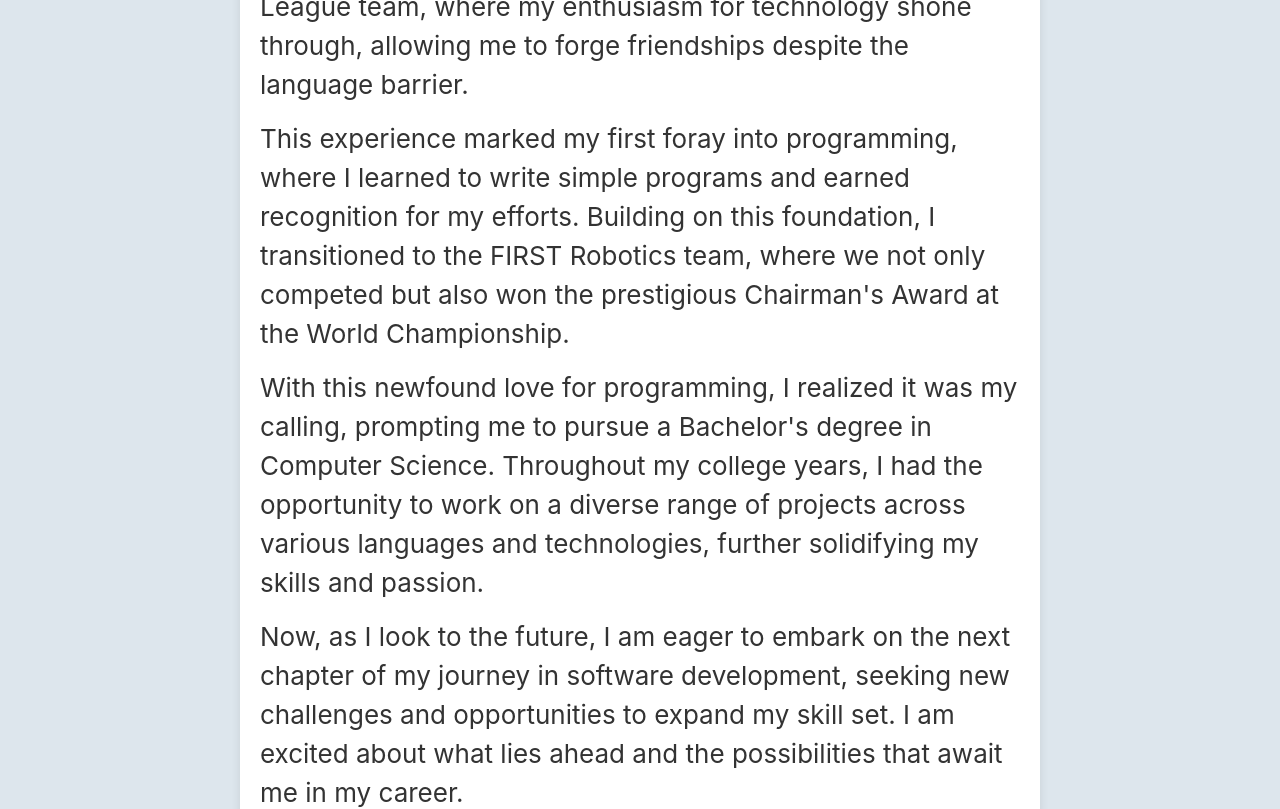
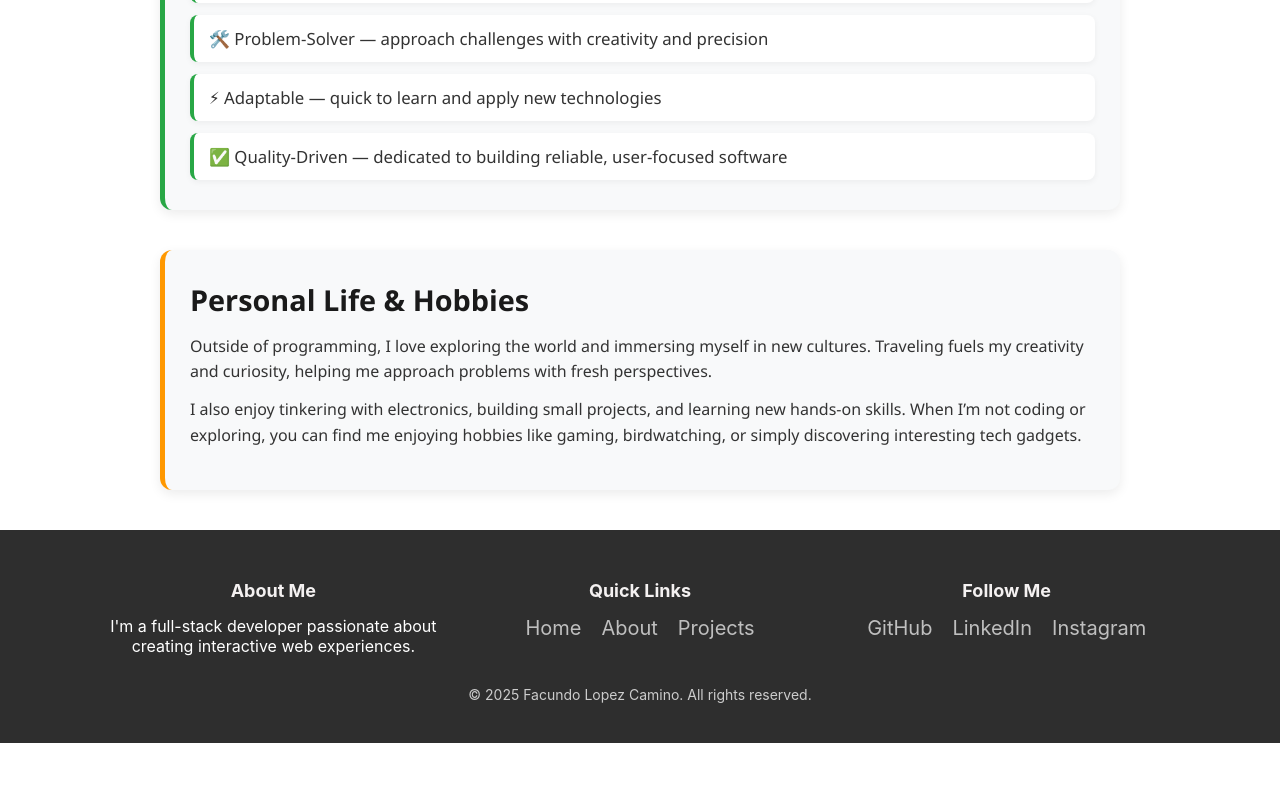
Before and after one commit to Flopez99/Facundo-Portfolio, a React (Create React App) app in the folder client/: page /about in a window 1280 px wide. Shown: the part 1406-2215 px from the top of the page. After the commit the page ends 2149 px from the top, so only its background shows below. Built offline with nearby package versions, Linux system fonts and the light colour scheme.

Commit message:
Fixed about section

```diff
--- a/client/src/pages/AboutPage.js
+++ b/client/src/pages/AboutPage.js
@@ -1,31 +1,120 @@
-import '../styling/App.css';
-import '../styling/about_page.css';
-import SkillsValues from './page_components/SkillsValues';
+import "../styling/App.css";
+import "../styling/about_page.css";
 
 function AboutPage() {
   return (
     <div className="AboutPage">
+      <div className="about-container">
+        {/* Snapshot */}
+        <section className="about-section snapshot">
+          <h1 className="section-header">At a Glance</h1>
+          <ul className="snapshot-list">
+            <li>🎓 B.S. in Computer Science</li>
+            <li>📜 ISTQB Certified</li>
+            <li>💻 10+ Programming Languages</li>
+            <li>🌎 Fluent in English & Spanish</li>
+            <li>🔧 Hands-on QA & IT troubleshooting</li>
+          </ul>
+        </section>
 
-      <body className="About-header">
-        <div className='about-container'>
+        {/* Professional Section */}
+        <section className="about-section professional">
+          <h1 className="section-header">Professional Profile</h1>
+          <p className="section-text">
+            I am a recent Computer Science graduate with a solid foundation in
+            full-stack development and software testing. My experience spans
+            game development, manual device testing, and electronics tinkering,
+            making me a versatile and hands-on engineer.
+          </p>
 
-          <SkillsValues/>
+          <h2 className="sub-header">Technical Skills</h2>
+          <ul className="skills-list">
+            <li>
+              <strong>Programming Languages:</strong> Python, Java, JavaScript,
+              TypeScript, Kotlin, C, C++, C#, Swift, SQL, HTML5, CSS
+            </li>
+            <li>
+              <strong>Software & Tools:</strong> ReactJS, NodeJS, Spring Boot,
+              AWS, Azure, Docker, PowerBI, Git, Postman, Android Studio
+            </li>
+            <li>
+              <strong>Manual & Electronics Skills:</strong> Device
+              troubleshooting, soldering, QA testing, firmware updates
+            </li>
+          </ul>
 
-          <div className='about-section'>
-            <h1 className='section-header'>About Me</h1>
-            <p className='section-text'>I am a recent Computer Science graduate with a solid foundation in full-stack development and a deep understanding of the Software Development Life Cycle (SDLC). My experience spans various domains, including game development, software testing, and web application design, making me a well-rounded engineer ready to tackle diverse challenges.</p>
-            <p className='section-text'>I am actively seeking new opportunities to showcase my skills and contribute to innovative projects that push the boundaries of technology. In the meantime, I’m dedicated to enhancing my expertise through personal projects and exploring the world, combining my passion for travel with my love for technology. I believe that every experience, whether in coding or exploring new cultures, enriches my perspective and fuels my creativity.</p>
-          </div>
-        </div>
+          <h2 className="sub-header">Certifications & Languages</h2>
+          <ul className="skills-list">
+            <li>
+              <strong>Certifications:</strong> ISTQB
+            </li>
+            <li>
+              <strong>Languages:</strong> English (Fluent), Spanish (Fluent)
+            </li>
+          </ul>
 
-        <div className='about-section'>
-          <h1 className='section-header'>My Story</h1>
-          <p className='section-text'>Growing up in a small town in Argentina, I developed a strong fascination with computers and technology from a young age. At age 11, I moved to the U.S. and faced the daunting challenge of adapting to a new culture without knowing the language. However, my passion for technology became a bridge to connection. In middle school, I joined the Lego League team, where my enthusiasm for technology shone through, allowing me to forge friendships despite the language barrier.</p>
-          <p className='section-text'>This experience marked my first foray into programming, where I learned to write simple programs and earned recognition for my efforts. Building on this foundation, I transitioned to the FIRST Robotics team, where we not only competed but also won the prestigious Chairman's Award at the World Championship.</p>
-          <p className='section-text'>With this newfound love for programming, I realized it was my calling, prompting me to pursue a Bachelor's degree in Computer Science. Throughout my college years, I had the opportunity to work on a diverse range of projects across various languages and technologies, further solidifying my skills and passion.</p>
-          <p className='section-text'>Now, as I look to the future, I am eager to embark on the next chapter of my journey in software development, seeking new challenges and opportunities to expand my skill set. I am excited about what lies ahead and the possibilities that await me in my career.</p>
-        </div>
-      </body>
+          <a
+            href="https://drive.google.com/file/d/1JcfBqGwGJ4QSYKdaH4xZdaFcad6uAIWL/view?usp=drive_link"
+            download
+            className="resume-button"
+          >
+            Download My Resume
+          </a>
+        </section>
+
+        {/* Core Competencies */}
+        <section className="about-section competencies">
+          <h1 className="section-header">Core Competencies</h1>
+          <ul className="skills-grid">
+            <li>Software QA (Manual & Automated)</li>
+            <li>Agile & Scrum Methodologies</li>
+            <li>API Testing (Postman)</li>
+            <li>Version Control (Git/GitHub)</li>
+            <li>CI/CD Pipelines</li>
+            <li>Database Management (SQL, MongoDB, MySQL)</li>
+            <li>Cloud Platforms (AWS, Azure)</li>
+            <li>IT Support & Troubleshooting</li>
+            <li>UI/UX Fundamentals</li>
+            <li>Full-Stack Web Development</li>
+          </ul>
+        </section>
+
+        {/* Professional Values */}
+        <section className="about-section values">
+          <h1 className="section-header">Professional Values</h1>
+          <ul className="values-list">
+            <li>
+              🤝 Collaborative — thrive in cross-functional and multicultural
+              teams
+            </li>
+            <li>
+              🛠️ Problem-Solver — approach challenges with creativity and
+              precision
+            </li>
+            <li>⚡ Adaptable — quick to learn and apply new technologies</li>
+            <li>
+              ✅ Quality-Driven — dedicated to building reliable, user-focused
+              software
+            </li>
+          </ul>
+        </section>
+
+        {/* Personal / Fun Section */}
+        <section className="about-section personal">
+          <h1 className="section-header">Personal Life & Hobbies</h1>
+          <p className="section-text">
+            Outside of programming, I love exploring the world and immersing
+            myself in new cultures. Traveling fuels my creativity and curiosity,
+            helping me approach problems with fresh perspectives.
+          </p>
+          <p className="section-text">
+            I also enjoy tinkering with electronics, building small projects,
+            and learning new hands-on skills. When I’m not coding or exploring,
+            you can find me enjoying hobbies like gaming, birdwatching, or
+            simply discovering interesting tech gadgets.
+          </p>
+        </section>
+      </div>
     </div>
   );
 }
--- a/client/src/styling/about_page.css
+++ b/client/src/styling/about_page.css
@@ -1,109 +1,185 @@
-.About-header {
-  background-color: #DDE6ED; /* A lighter background for contrast */
-  min-height: 100vh; /* Keeps the full height of the viewport */
+/* Container */
+.about-container {
+  max-width: 1000px;
+  margin: 0 auto;
+  padding: 40px 20px;
   display: flex;
   flex-direction: column;
-  align-items: center; /* Center horizontally */
-  justify-content: flex-start; /* Align items at the top */
-  padding: 20px; /* Add some padding for spacing */
-  font-size: calc(10px + 2vmin);
-  color: #2E2E2E; /* Darker text color for better readability */
+  gap: 40px;
+  font-family: "Segoe UI", Tahoma, Geneva, Verdana, sans-serif;
+  color: #333;
 }
 
+/* Section Card Style */
 .about-section {
-  max-width: 800px; /* Limit the width of content for better readability */
-  padding: 20px; /* Add padding inside the section */
-  background-color: #FFFFFF; /* White background for content section */
-  border-radius: 8px; /* Rounded corners for a softer look */
-  box-shadow: 0 2px 10px rgba(0, 0, 0, 0.1); /* Subtle shadow for depth */
+  background-color: #f8f9fa;
+  border-radius: 12px;
+  padding: 30px 25px;
+  box-shadow: 0 4px 12px rgba(0, 0, 0, 0.08);
+  transition: transform 0.2s ease, box-shadow 0.2s ease;
 }
 
-.section-header {
-  font-family: 'Roboto', sans-serif; /* Use your chosen font */
-  font-size: 2.0em; /* Larger font size for the header */
-  margin-bottom: 10px; /* Space below the header */
+.about-section:hover {
+  transform: translateY(-3px);
+  box-shadow: 0 8px 18px rgba(0, 0, 0, 0.12);
 }
 
-.section-text {
-  font-size: .7em; /* Slightly larger font size for body text */
-  line-height: 1.6; /* Improved readability with line height */
+/* Headers */
+.section-header {
+  font-size: 1.8rem;
+  margin-bottom: 15px;
+  color: #1a1a1a;
 }
 
-.about-container {
-  display: flex;
-  gap: 100px;
-  padding: 20px;
-  max-width: 1200px;
-  margin: 2em auto;
+.sub-header {
+  font-size: 1.3rem;
+  margin-top: 20px;
+  margin-bottom: 10px;
+  color: #444;
 }
 
-.skills-values {
-  flex: 1;
-  min-width: 250px;
-  max-width: 300px;
+/* Text */
+.section-text {
+  font-size: 1rem;
+  line-height: 1.6;
+  margin-bottom: 12px;
 }
 
-.about-content {
-  flex: 2;
-  min-width: 300px;
+/* Skills List */
+.skills-list {
+  list-style-type: none;
+  padding-left: 0;
 }
 
-.about-section {
-  margin-bottom: 20px;
+.skills-list li {
+  margin-bottom: 8px;
+  font-size: 1rem;
 }
 
-.section-header {
-  font-size: 1.8em;
-  color: #2E2E2E;
-  margin-bottom: 10px;
-  font-family: 'Roboto', sans-serif;
+/* Grid for Core Competencies */
+.skills-grid {
+  display: grid;
+  grid-template-columns: repeat(auto-fill, minmax(230px, 1fr));
+  gap: 12px;
+  list-style: none;
+  padding: 0;
 }
 
-.section-text {
-  font-size: 1em;
-  line-height: 1.5;
-  color: #333;
-  margin-bottom: 15px;
+.skills-grid li {
+  background: #e9ecef;
+  padding: 10px 15px;
+  border-radius: 8px;
+  font-size: 0.95rem;
+  transition: background 0.2s ease;
 }
 
+.skills-grid li:hover {
+  background: #007bff;
+  color: #fff;
+}
 
-/* Mobile responsiveness */
+/* Snapshot Section */
+.snapshot-list {
+  list-style: none;
+  padding: 0;
+  display: flex;
+  flex-wrap: wrap;
+  gap: 15px 25px;
+  font-size: 1rem;
+}
+
+.snapshot-list li {
+  background: #f0f0f0;
+  padding: 10px 18px;
+  border-radius: 20px;
+  font-weight: 500;
+}
+
+/* Resume Button */
+.resume-button {
+  display: inline-block;
+  margin-top: 20px;
+  padding: 12px 25px;
+  background-color: #007bff;
+  color: #fff;
+  font-weight: 600;
+  border-radius: 8px;
+  text-decoration: none;
+  transition: background-color 0.2s ease, transform 0.2s ease;
+}
+
+.resume-button:hover {
+  background-color: #0056b3;
+  transform: translateY(-2px);
+}
+
+/* Professional vs Personal Section */
+.professional {
+  border-left: 5px solid #007bff;
+}
+
+.competencies {
+  border-left: 5px solid #6f42c1;
+}
+
+/* Values Section */
+.values {
+  border-left: 5px solid #28a745;
+}
+
+.values-list {
+  list-style: none;
+  padding: 0;
+  margin: 0;
+  display: flex;
+  flex-direction: column;
+  gap: 12px;
+}
+
+.values-list li {
+  font-size: 1.05rem;
+  font-weight: 500;
+  background: #ffffff;
+  border-left: 4px solid #28a745;
+  padding: 12px 15px;
+  border-radius: 8px;
+  box-shadow: 0 2px 6px rgba(0, 0, 0, 0.05);
+  display: flex;
+  align-items: center;
+  gap: 10px;
+  transition: transform 0.2s ease, box-shadow 0.2s ease;
+}
+
+.values-list li:hover {
+  transform: translateX(5px);
+  box-shadow: 0 4px 10px rgba(0, 0, 0, 0.1);
+  background: #f1fdf5;
+}
+
+.snapshot {
+  margin-top: 60px;
+  border-left: 5px solid #17a2b8;
+}
+
+.personal {
+  border-left: 5px solid #ff9800;
+}
+
+/* Responsive */
 @media (max-width: 768px) {
-  /* Adjust About Container layout for smaller screens */
   .about-container {
-    flex-direction: column; /* Stack sections vertically */
-    gap: 20px; /* Reduced gap for mobile */
-    padding: 30px; /* Reduced padding for mobile */
+    padding: 20px 15px;
   }
 
-  /* Adjust the width of the sections */
-  .skills-values {
-    min-width: 100%; /* Take full width on mobile */
-    max-width: 100%; /* Take full width on mobile */
+  .section-header {
+    font-size: 1.5rem;
   }
 
-  .about-content {
-    min-width: 100%; /* Take full width on mobile */
+  .sub-header {
+    font-size: 1.1rem;
   }
 
-  /* Adjust the text sizes for mobile */
-  .section-header {
-    font-size: 1.5em; /* Adjust header font size */
-    margin-bottom: 10px;
-  }
-
-  .section-text {
-    font-size: 0.9em; /* Slightly larger font size for body text */
-    line-height: 1.5; /* Improved readability on mobile */
-  }
-
-  /* Adjust the padding of .about-section */
-  .about-section {
-    padding: 15px; /* Reduced padding on mobile */
-  }
-
-  /* Adjust margin for header */
-  .About-header {
-    padding: 20px; /* Reduced padding on mobile */
+  .skills-grid {
+    grid-template-columns: repeat(auto-fill, minmax(180px, 1fr));
   }
 }
```
Also changed, not shown: 1 other file (tests, documents, lock files or other folders).
